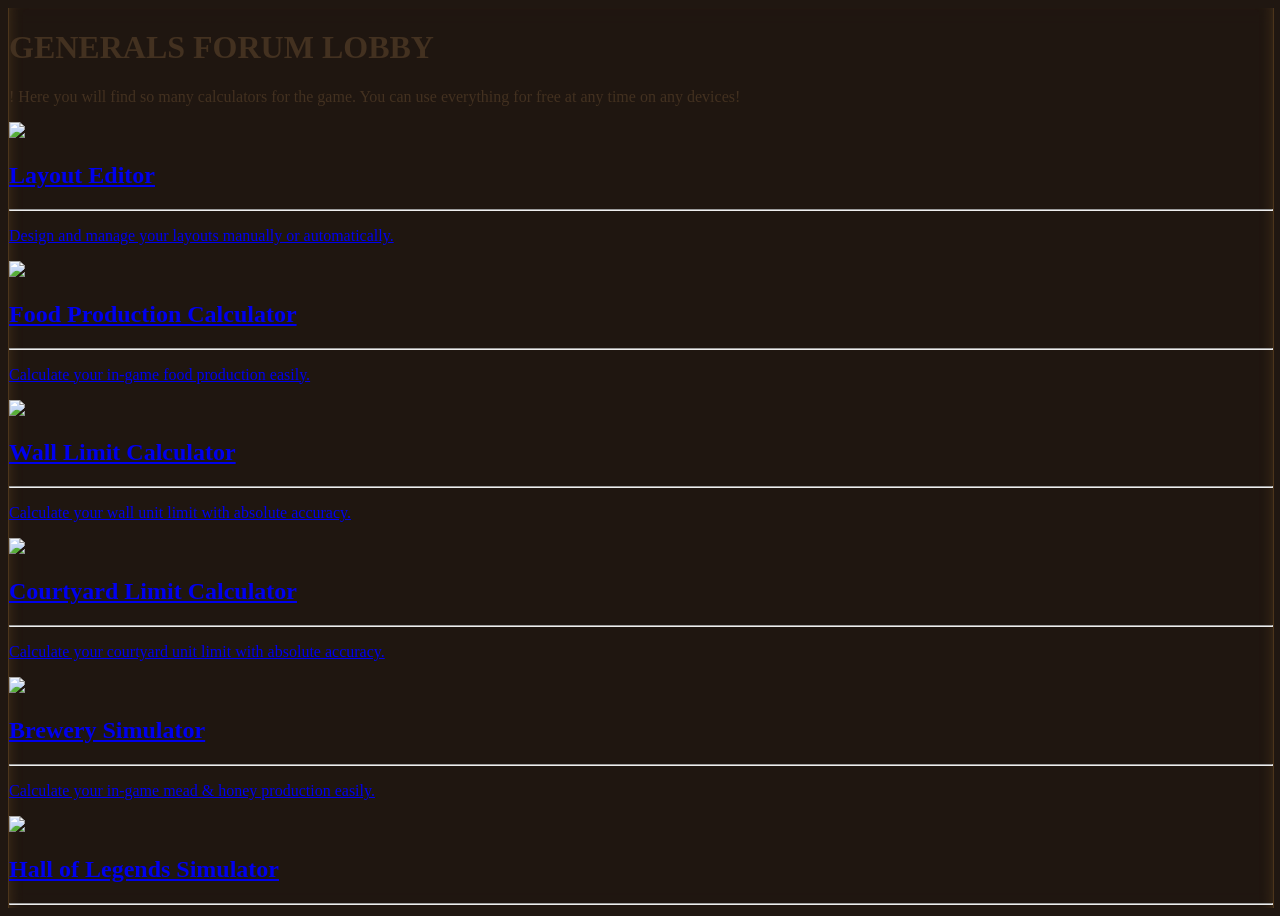
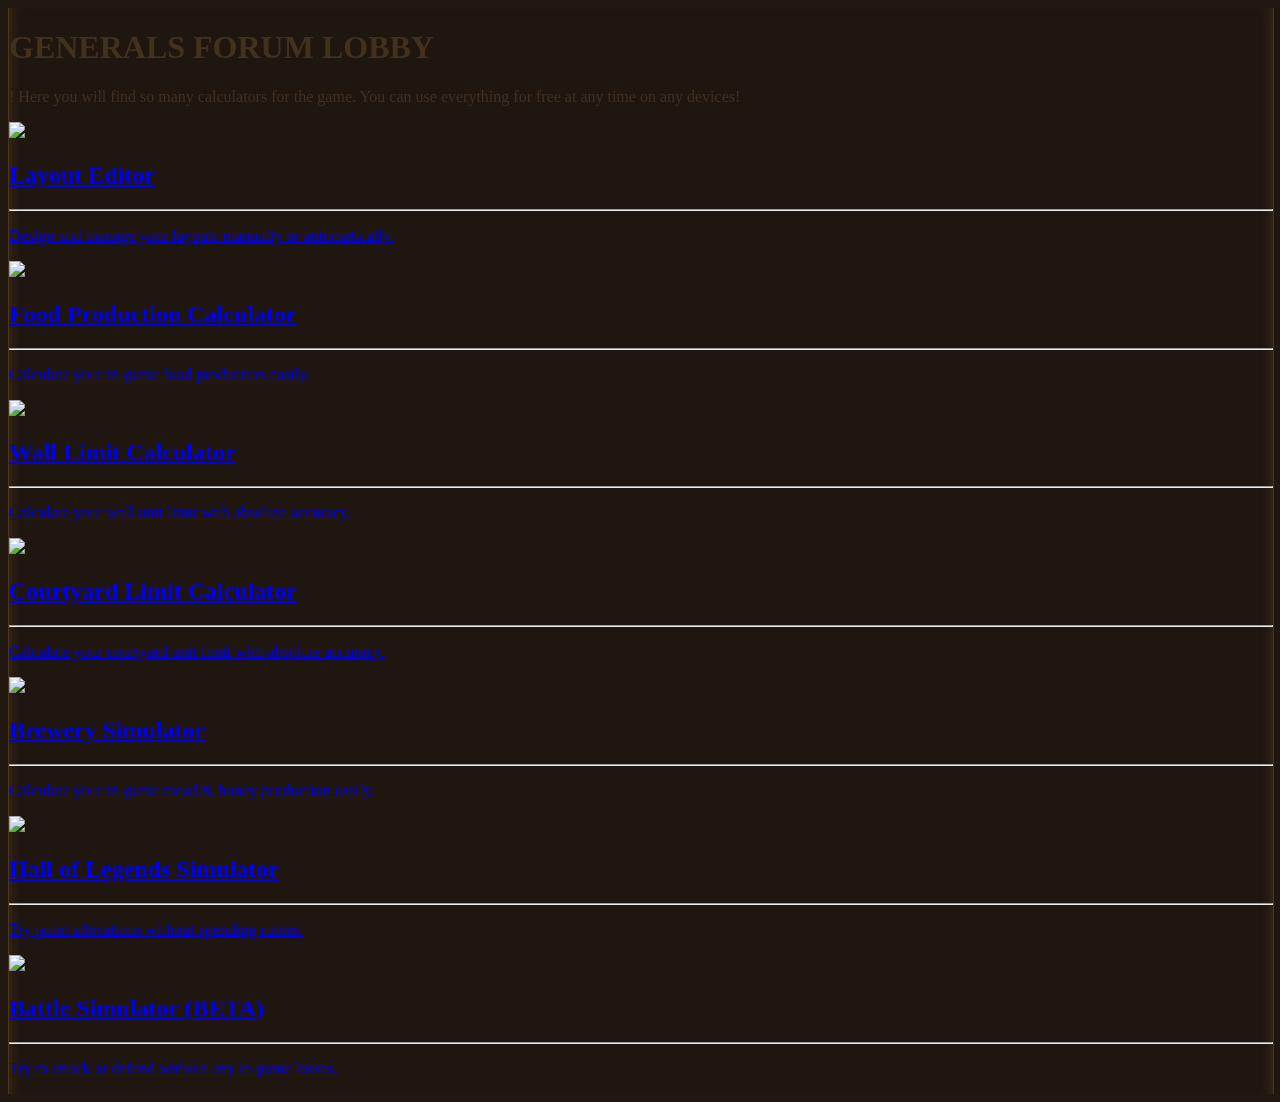

Small changes

--- a/styles.css
+++ b/styles.css
@@ -6,7 +6,7 @@ body {
     background-size: cover;
     background-attachment: fixed;
     color: #433120;
-    height: 100vh;
+    min-height: 100vh;
     overflow: hidden;
 }
 
@@ -253,7 +253,7 @@ body {
     -webkit-backdrop-filter: blur(8px);
     display: flex;
     flex-direction: column;
-    height: 100vh;
+    height: auto;
     min-height: 0;
     margin-top: 0 !important;
     overflow: hidden;
@@ -571,59 +571,6 @@ html {
     border-top-color: rgba(174, 231, 182, 0.55);
 }
 
-.contact-note {
-    margin: 0 0 0;
-    padding: 11px 12px;
-    color: #f2d9bb;
-    font-size: 13px;
-    font-weight: 700;
-    text-align: center;
-    border: 0;
-    border-top: 1px solid rgba(215, 155, 66, 0.48);
-    border-bottom: 1px solid rgba(215, 155, 66, 0.2);
-    border-radius: 0;
-    background: linear-gradient(90deg, transparent, rgba(25, 18, 13, 0.7) 18%, rgba(25, 18, 13, 0.7) 82%, transparent);
-    box-shadow: none;
-    line-height: 1.3;
-    display: flex;
-    align-items: center;
-    justify-content: center;
-    gap: 8px;
-    backdrop-filter: blur(3px);
-}
-
-.contact-note::before {
-    content: "";
-    width: 7px;
-    height: 7px;
-    margin-right: 2px;
-    border: 1px solid #d79b42;
-    transform: rotate(45deg);
-    flex: 0 0 7px;
-}
-
-.contact-note-intro {
-    display: inline;
-}
-
-.contact-note-email {
-    display: inline-block;
-    white-space: nowrap;
-}
-
-.contact-note a {
-    color: #f3c24a;
-    text-decoration: none;
-    font-weight: 800;
-    border-bottom: 1px dashed rgba(243, 194, 74, 0.6);
-    display: inline-block;
-    width: fit-content;
-}
-
-.contact-note a:hover {
-    border-bottom-color: rgba(243, 194, 74, 1);
-}
-
 .settings-modal {
     --gf-modal-width: min(420px, calc(100% - 20px));
     --gf-modal-shell-bg: #4f3625;
@@ -931,10 +878,6 @@ html {
     .search-suggestions {
         top: auto;
         bottom: calc(100% + 6px);
-    }
-
-    .contact-note {
-        display: none;
     }
 
     .category-wrapper {
